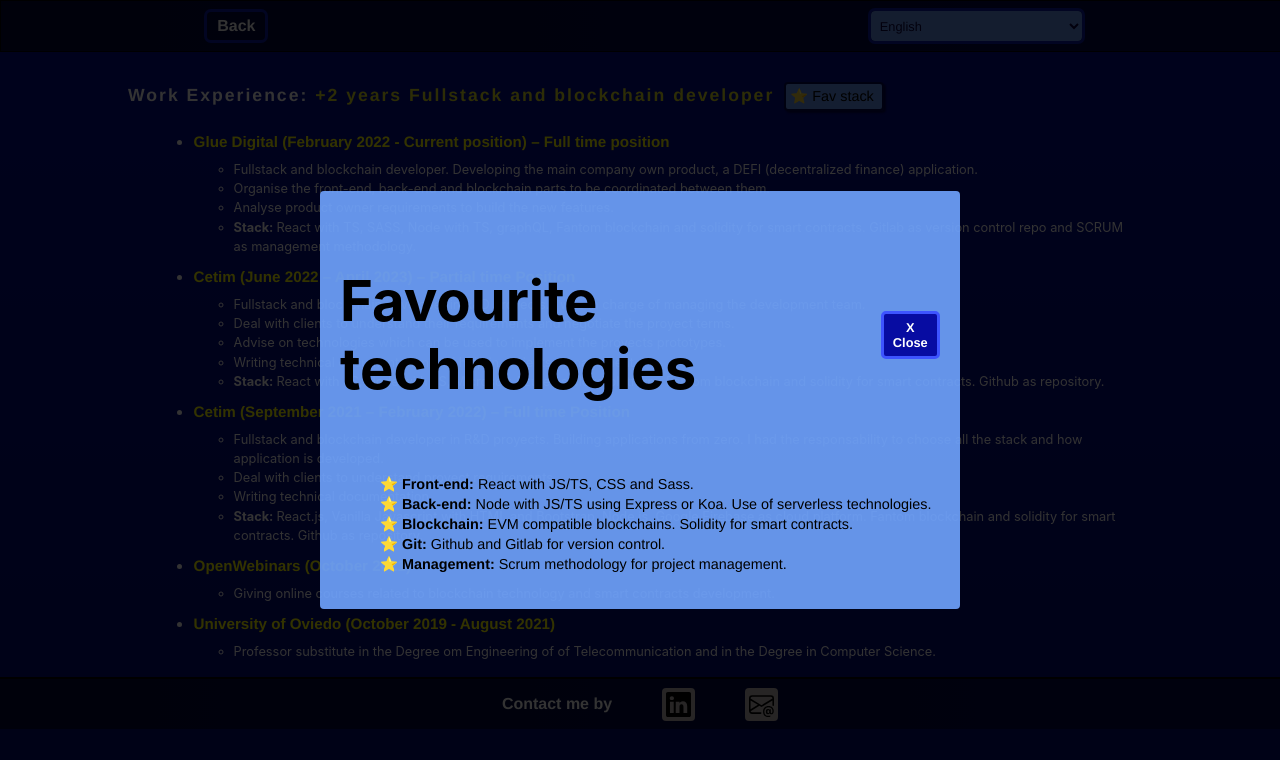
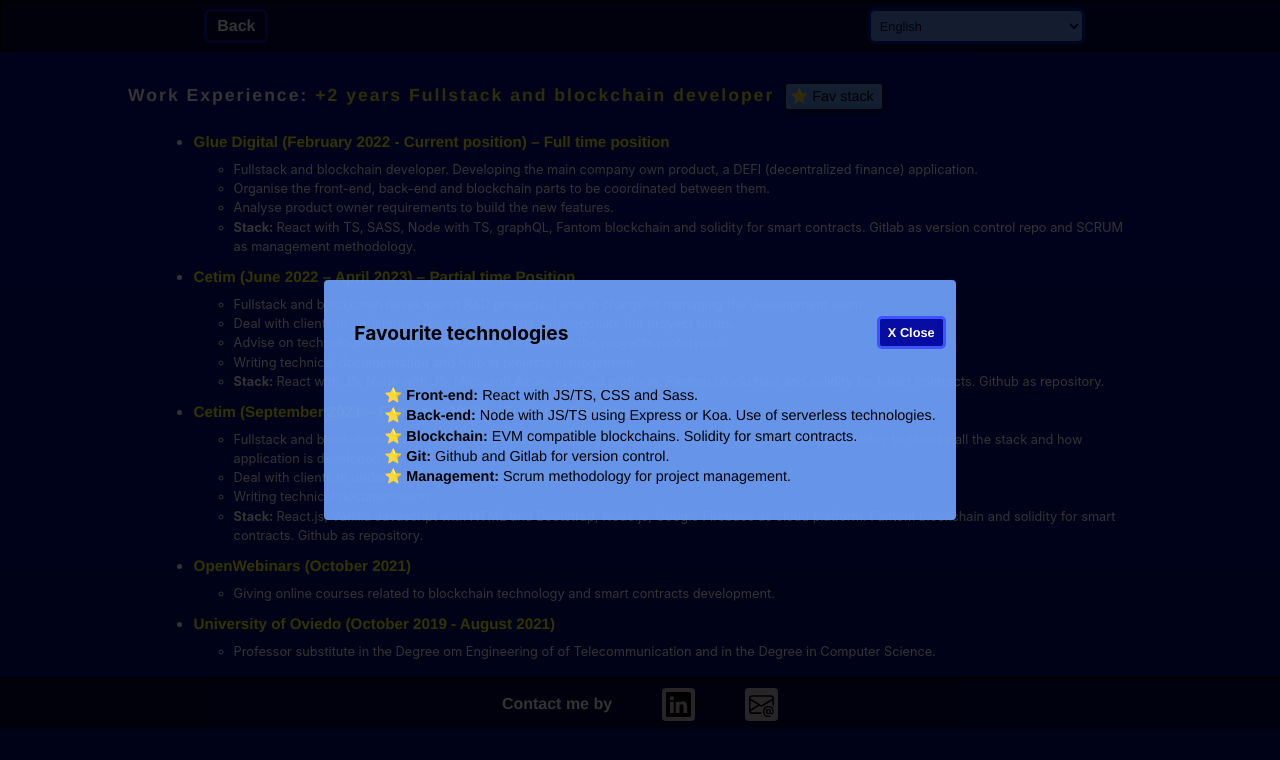
Before and after one commit to javirro/personal-web, a React (Create React App) app: page /work-experience in a window 1280 px wide. Both pictures are taken after a click on the button "⭐ Fav stack". Shown: the top 760 px of the page. Built offline with nearby package versions, Linux system fonts and the light colour scheme.

Commit message:
Fix modal stack size

```diff
--- a/src/components/FavStack.jsx
+++ b/src/components/FavStack.jsx
@@ -8,7 +8,7 @@
     <div className="fav-stack-modal">
       <div className="fav-stack-content">
         <header className="modal-fav-stack-header">
-          <h3><FormattedMessage id="fav-stack" /></h3>
+          <h3 className="fav-stack-modal-title"><FormattedMessage id="fav-stack" /></h3>
           <button onClick={() => setIsShownFavStack(false)} className="close-btn">X <FormattedMessage id="work-experience-fav-close" /></button>
         </header>
         <section className="fav-stack-section">
--- a/src/styles/FavStackModal.css
+++ b/src/styles/FavStackModal.css
@@ -12,19 +12,26 @@
 }
 
 .fav-stack-content {
+  display: flex;
+  flex-direction: column;
+  justify-content: flex-start;
+  align-items: flex-start;
   background-color: rgba(113, 165, 255, 0.9);
   padding: 20px;
   border-radius: 4px;
-    max-width: 600px;
-    width: 90%;
 }
 
 .modal-fav-stack-header {
   display: flex;
   align-items: center;
   justify-content: space-between;
-    gap: 40px;
+  width: 100%;
   color: black;
+  padding: 2px 10px;
+}
+
+.fav-stack-modal-title {
+  font-size: 1.2rem;
 }
 
 .close-btn {
@@ -57,3 +64,9 @@
 .fav-stack-section li::before {
   content: "⭐ ";
 }
+
+@media (max-width: 500px) {
+  .fav-stack-content {
+    width: 90%;
+  }
+}
```
Lines whose indentation alone changed are shown as unchanged.
